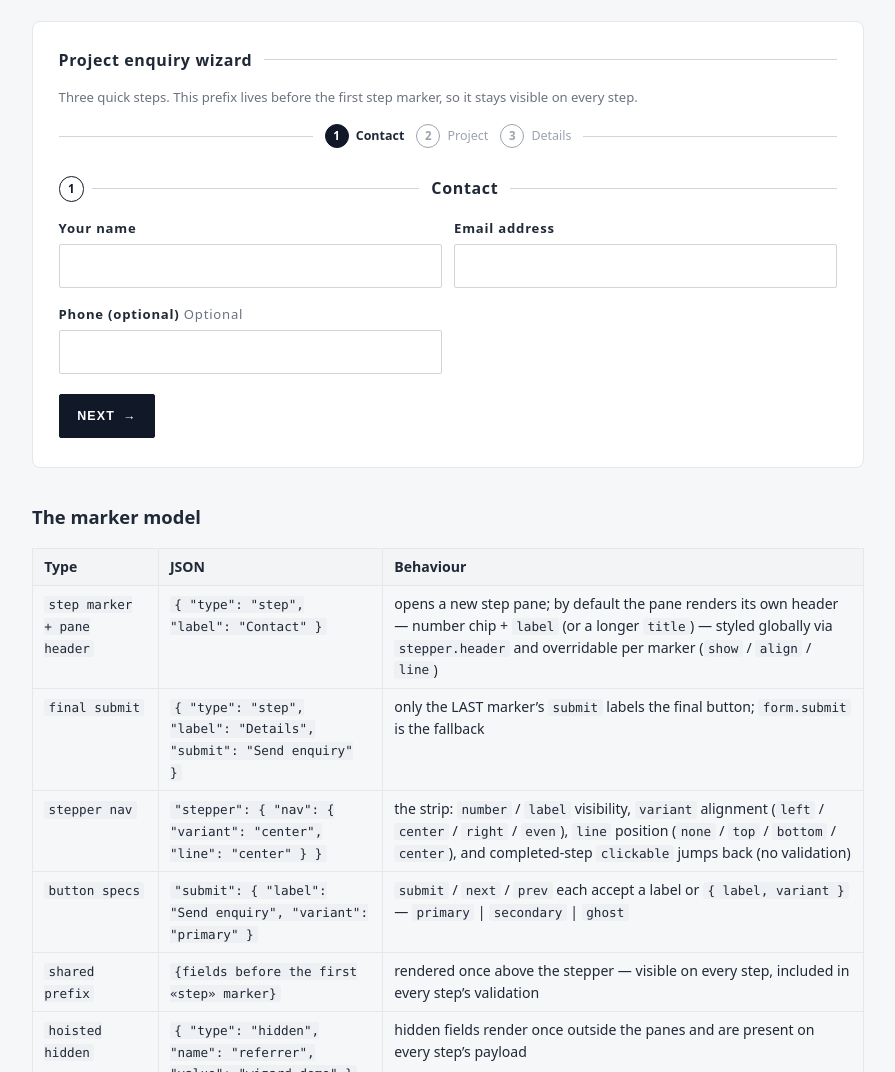
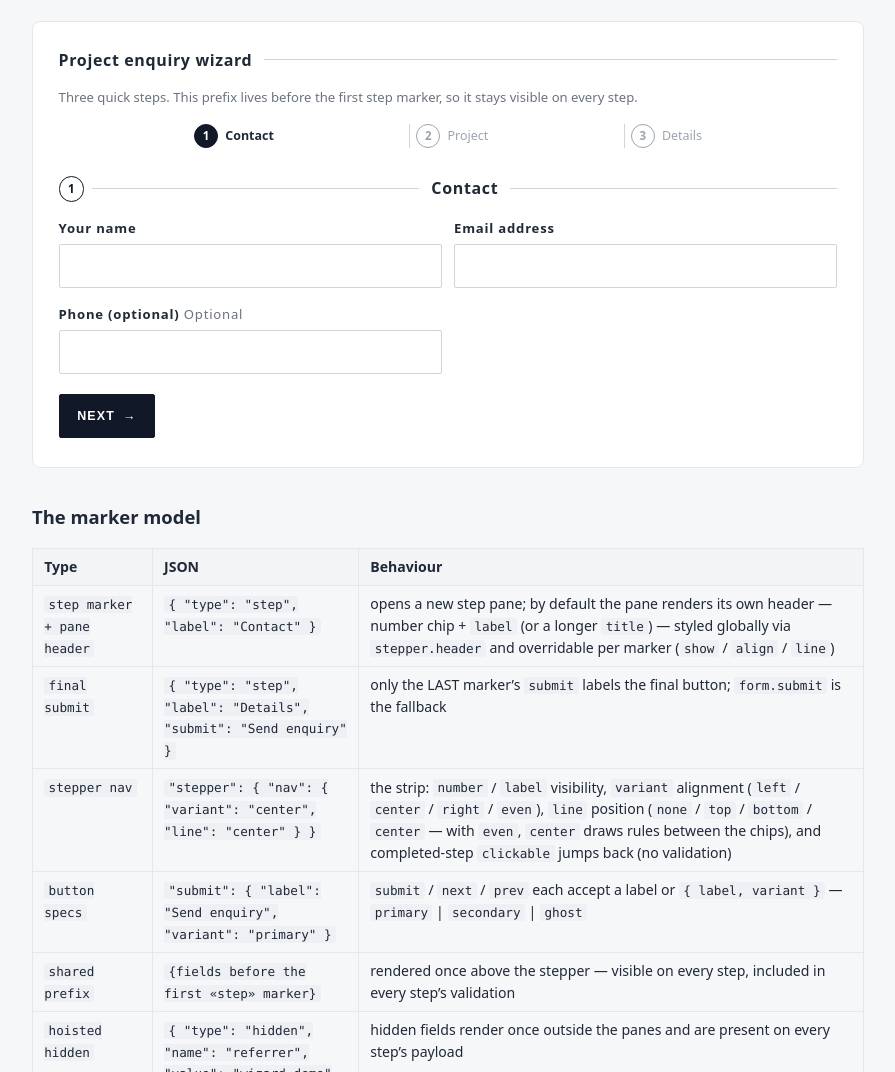
Before and after one commit to clearstorm/contact-form, an Astro site in the folder examples/astro-demo/: page /wizard in a window 1280 px wide. Shown: the part 293-1365 px from the top of the page, without its empty margins (192-1087 px from the left). Built offline with nearby package versions, Linux system fonts and the light colour scheme; Astro itself is replaced by a stand-in of ours.

Commit message:
stepper: even + center line draws rules between the chips
With nav { variant: 'even', line: 'center' } a flank can't flex, so instead
of the earlier full-width rule beneath the row the rules now run vertically
BETWEEN the chips: each .rf-step gets a symmetric half-gap padding and
.rf-step + .rf-step draws the border-left — space-evenly still lays the
strip out (column-gap: 0, row gap kept for wrap). Docs (core comment,
README bullet + token row, wizard demo row) updated to match. Suite
122/122; demo builds 9 pages.

```diff
--- a/examples/astro-demo/src/pages/wizard.astro
+++ b/examples/astro-demo/src/pages/wizard.astro
@@ -9,7 +9,7 @@ const wizardForm = wizard as FormSpec;
 const wizardRows: Array<[string, string, string]> = [
   ["step marker + pane header", '{ "type": "step", "label": "Contact" }', "opens a new step pane; by default the pane renders its own header — number chip + <code>label</code> (or a longer <code>title</code>) — styled globally via <code>stepper.header</code> and overridable per marker (<code>show</code> / <code>align</code> / <code>line</code>)"],
   ["final submit", '{ "type": "step", "label": "Details", "submit": "Send enquiry" }', "only the LAST marker’s <code>submit</code> labels the final button; <code>form.submit</code> is the fallback"],
-  ["stepper nav", '"stepper": { "nav": { "variant": "center", "line": "center" } }', "the strip: <code>number</code> / <code>label</code> visibility, <code>variant</code> alignment (<code>left</code> / <code>center</code> / <code>right</code> / <code>even</code>), <code>line</code> position (<code>none</code> / <code>top</code> / <code>bottom</code> / <code>center</code>), and completed-step <code>clickable</code> jumps back (no validation)"],
+  ["stepper nav", '"stepper": { "nav": { "variant": "center", "line": "center" } }', "the strip: <code>number</code> / <code>label</code> visibility, <code>variant</code> alignment (<code>left</code> / <code>center</code> / <code>right</code> / <code>even</code>), <code>line</code> position (<code>none</code> / <code>top</code> / <code>bottom</code> / <code>center</code> — with <code>even</code>, <code>center</code> draws rules between the chips), and completed-step <code>clickable</code> jumps back (no validation)"],
   ["button specs", '"submit": { "label": "Send enquiry", "variant": "primary" }', "<code>submit</code> / <code>next</code> / <code>prev</code> each accept a label or <code>{ label, variant }</code> — <code>primary</code> | <code>secondary</code> | <code>ghost</code>"],
   ["shared prefix", "{fields before the first «step» marker}", "rendered once above the stepper — visible on every step, included in every step’s validation"],
   ["hoisted hidden", '{ "type": "hidden", "name": "referrer", "value": "wizard-demo" }', "hidden fields render once outside the panes and are present on every step’s payload"],
--- a/examples/specs/wizard.json
+++ b/examples/specs/wizard.json
@@ -4,7 +4,7 @@
   "next": { "label": "Next", "variant": "primary" },
   "prev": { "label": "Previous", "variant": "secondary" },
   "stepper": {
-    "nav": { "variant": "center", "line": "center" },
+    "nav": { "variant": "even", "line": "center" },
     "header": { "align": "center" }
   },
   "status": "Thanks — the multi-step form worked end to end.",
--- a/src/astro/ContactForm.astro
+++ b/src/astro/ContactForm.astro
@@ -486,7 +486,7 @@ if (
      rule above/below the strip; center flanks the chips like a pane header,
      weighted by the variant (left → rule right of the row, right → rule on
      the left, center → both sides). With variant "even" a flank can't flex,
-     so center falls back to a rule beneath the row. */
+     so the rules run vertically BETWEEN the chips instead. */
   .rf-steps--line-top {
     border-top: var(--rf-steps-line-thickness, 1px) solid
       var(--rf-steps-line-color, #d1d5db);
@@ -520,15 +520,22 @@ if (
   }
 
   .rf-steps--even.rf-steps--line-center {
-    gap: var(--rf-steps-gap, 0.5rem 1rem);
-    padding-bottom: calc(var(--rf-steps-line-thickness, 1px) * 2);
-    border-bottom: var(--rf-steps-line-thickness, 1px) solid
-      var(--rf-steps-line-color, #d1d5db);
+    column-gap: 0; /* separators own the rhythm; space-evenly still lays the strip out */
   }
 
   .rf-steps--even.rf-steps--line-center::before,
   .rf-steps--even.rf-steps--line-center::after {
     display: none;
+  }
+
+  /* Vertical rules run BETWEEN the chips (never past the first/last) */
+  .rf-steps--even.rf-steps--line-center .rf-step {
+    padding: 0 calc(var(--rf-steps-line-gap, 0.75rem) / 2);
+  }
+
+  .rf-steps--even.rf-steps--line-center .rf-step + .rf-step {
+    border-left: var(--rf-steps-line-thickness, 1px) solid
+      var(--rf-steps-line-color, #d1d5db);
   }
 
   .rf-step {
--- a/src/core.ts
+++ b/src/core.ts
@@ -313,7 +313,7 @@ export interface StepperNavSpec {
    * above / below the strip. "center" flanks the chips like a pane header,
    * weighted by `variant` (left → rule fills the right of the row, right →
    * rule on the left, center → both sides); with `variant: "even"` a flank
-   * can't flex, so the rule runs full-width beneath the row instead.
+   * can't flex, so the rules run vertically between the chips instead.
    */
   line?: "none" | "top" | "bottom" | "center";
   /** Completed steps clickable to jump back — default true. */
```
Also changed, not shown: README.md.
